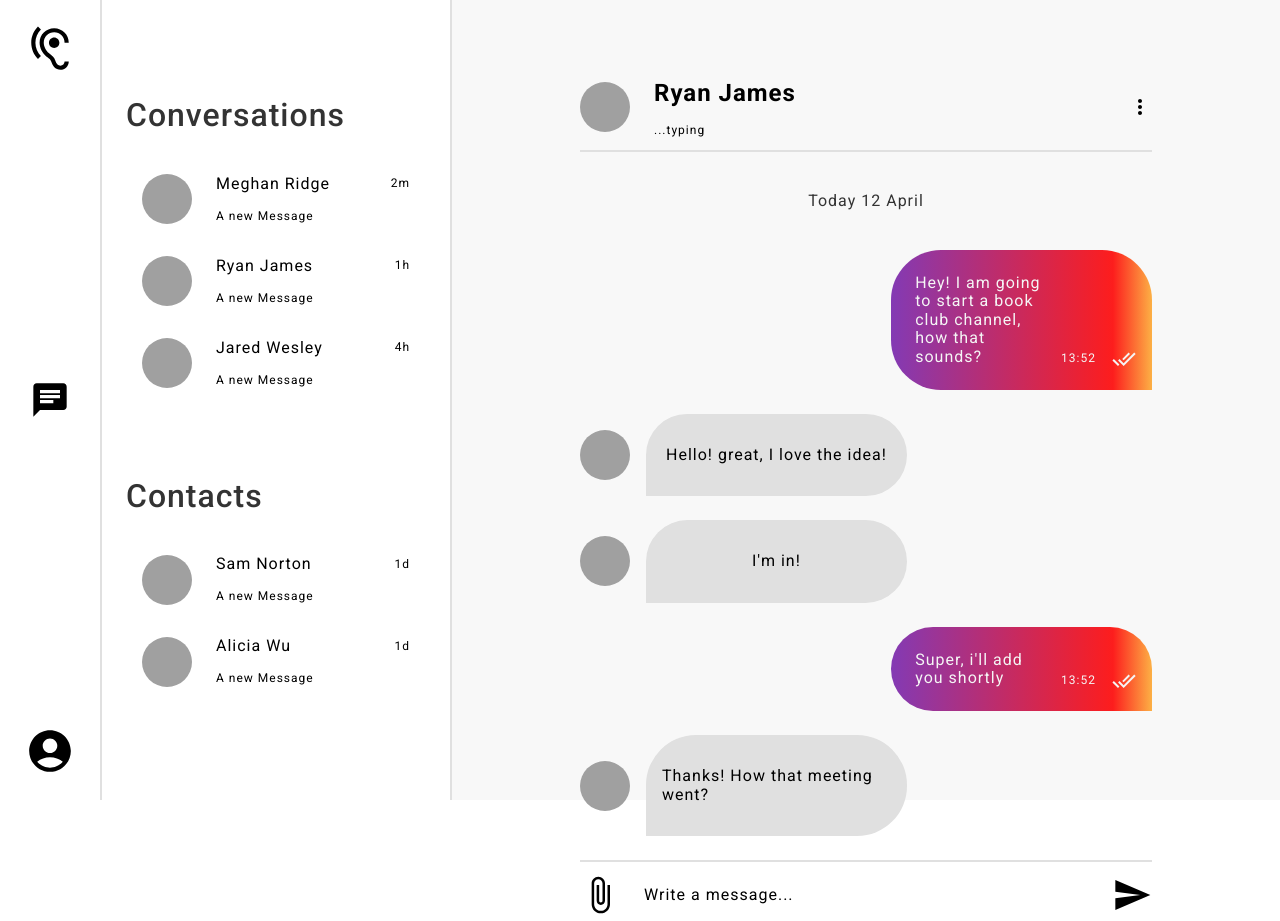
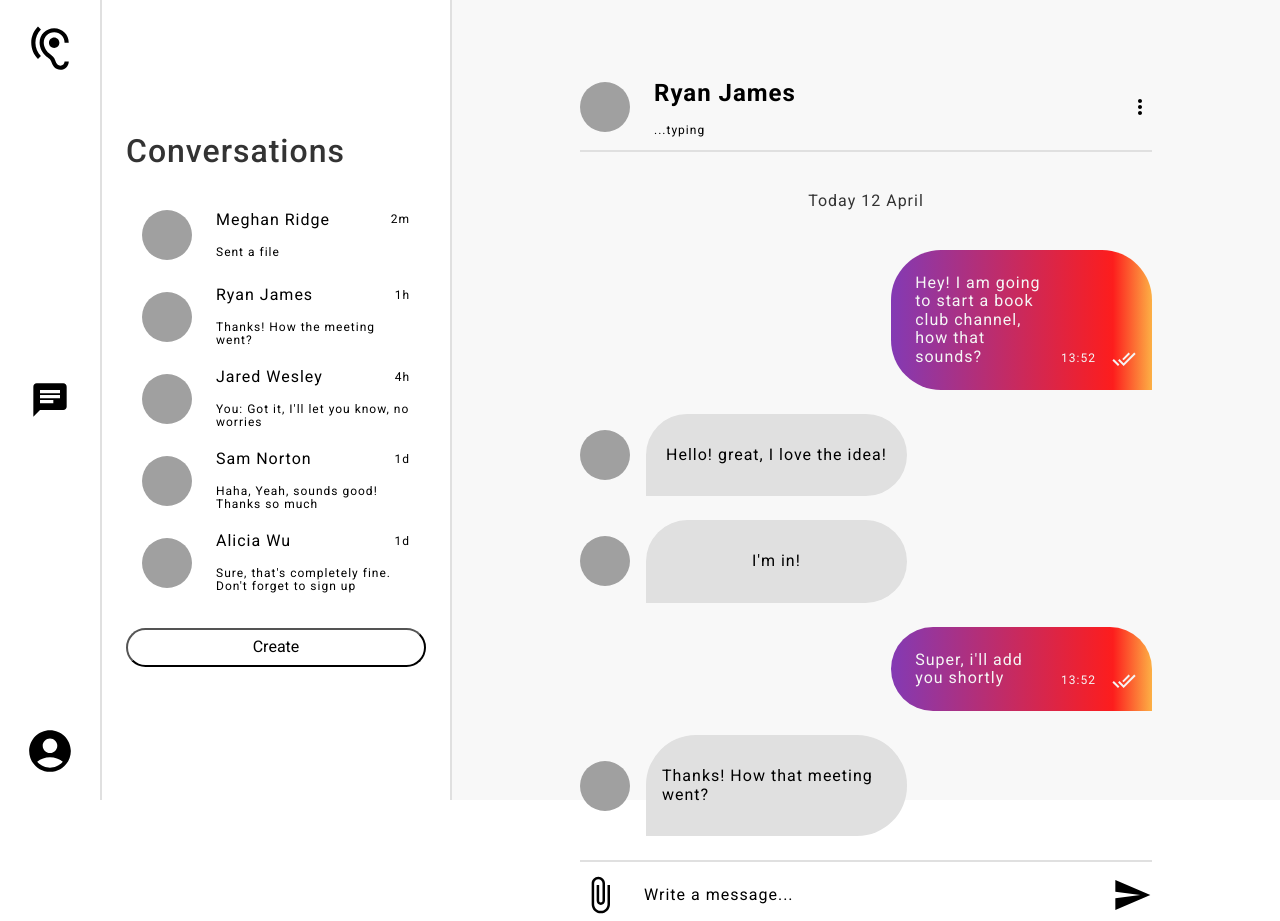
Before and after one commit to dave-forbes/messaging-app, a React (Vite) app in the folder frontend/: page / in a window 1280 px wide. Built offline with nearby package versions, Linux system fonts and the light colour scheme.

Commit message:
refactored
- with new component Conversation

```diff
--- /dev/null
+++ b/frontend/src/components/Conversation/Conversation.module.scss
@@ -0,0 +1,42 @@
+@use '../../styles/variables' as variables;
+
+.conversation {
+  list-style: none;
+  height: 50px;
+  display: flex;
+  align-items: center;
+  gap:variables.$spacing-lg;
+  padding: variables.$spacing-md;
+  transition: box-shadow 0.3s;
+}
+
+.conversation:hover,.conversation:focus {
+  cursor: pointer;
+  border-left: 2px solid rgb(246, 246, 246);
+  border-top: 2px solid rgb(246, 246, 246);
+  box-shadow: variables.$box-shadow;
+}
+
+.conversationContent {
+  display:flex;
+  flex-direction: column;
+  gap: variables.$spacing-md;
+  flex: 1;
+}
+.conversationContent p {
+  margin: 0;
+}
+
+.lastReceived {
+  font-size: variables.$small-font-size;
+}
+
+.conversationText {
+  font-size: variables.$small-font-size
+}
+
+.flex {
+  display: flex;
+  justify-content: space-between;
+  align-items: center;
+}
--- /dev/null
+++ b/frontend/src/components/Conversation/Conversation.tsx
@@ -0,0 +1,27 @@
+import Avatar from "../Avatar/Avatar";
+import styles from "./Conversation.module.scss";
+
+interface ConversationProps {
+  title: string;
+  lastReceived: string;
+  text: string;
+}
+
+export default function Conversation({
+  title,
+  lastReceived,
+  text,
+}: ConversationProps) {
+  return (
+    <li className={styles.conversation}>
+      <Avatar />
+      <div className={styles.conversationContent}>
+        <div className={styles.flex}>
+          <p>{title}</p>
+          <p className={styles.lastReceived}>{lastReceived}</p>
+        </div>
+        <p className={styles.conversationText}>{text}</p>
+      </div>
+    </li>
+  );
+}
--- a/frontend/src/components/ConversationList/ConversationList.module.scss
+++ b/frontend/src/components/ConversationList/ConversationList.module.scss
@@ -26,43 +26,14 @@
   gap: variables.$spacing-lg
 }
 
-.conversation {
-  list-style: none;
-  height: 50px;
-  display: flex;
-  align-items: center;
-  gap:variables.$spacing-lg;
-  padding: variables.$spacing-md;
-  transition: box-shadow 0.3s;
+.button {
+  background-color: white;
+  border-radius: 50px;
+  padding: variables.$spacing-sm
 }
 
-.conversation:hover,.conversation:focus {
+.button:hover, .button:focus {
+  background-color: black;
+  color: white;
   cursor: pointer;
-  border-left: 2px solid rgb(246, 246, 246);
-  border-top: 2px solid rgb(246, 246, 246);
-  box-shadow: variables.$box-shadow;
 }
-
-.conversationContent {
-  display:flex;
-  flex-direction: column;
-  gap: variables.$spacing-md;
-  flex: 1;
-}
-.conversationContent p {
-  margin: 0;
-}
-
-.lastReceived {
-  font-size: variables.$small-font-size;
-}
-
-.conversationText {
-  font-size: variables.$small-font-size
-}
-
-.flex {
-  display: flex;
-  justify-content: space-between;
-  align-items: center;
-}
--- a/frontend/src/components/ConversationList/ConversationList.tsx
+++ b/frontend/src/components/ConversationList/ConversationList.tsx
@@ -1,4 +1,4 @@
-import Avatar from "../Avatar/Avatar";
+import Conversation from "../Conversation/Conversation";
 import styles from "./ConversationList.module.scss";
 
 export default function ConversationList() {
@@ -7,62 +7,33 @@ export default function ConversationList() {
       <div className={styles.listWrapper}>
         <h1 className={styles.title}>Conversations</h1>
         <ul className={styles.conversationList}>
-          <li className={styles.conversation}>
-            <Avatar />
-            <div className={styles.conversationContent}>
-              <div className={styles.flex}>
-                <p>Meghan Ridge</p>
-                <p className={styles.lastReceived}>2m</p>
-              </div>
-              <p className={styles.conversationText}>A new Message</p>
-            </div>
-          </li>
-          <li className={styles.conversation}>
-            <Avatar />
-            <div className={styles.conversationContent}>
-              <div className={styles.flex}>
-                <p>Ryan James</p>
-                <p className={styles.lastReceived}>1h</p>
-              </div>
-              <p className={styles.conversationText}>A new Message</p>
-            </div>
-          </li>
-          <li className={styles.conversation}>
-            <Avatar />
-            <div className={styles.conversationContent}>
-              <div className={styles.flex}>
-                <p>Jared Wesley</p>
-                <p className={styles.lastReceived}>4h</p>
-              </div>
-              <p className={styles.conversationText}>A new Message</p>
-            </div>
-          </li>
+          <Conversation
+            title="Meghan Ridge"
+            lastReceived="2m"
+            text="Sent a file"
+          />
+          <Conversation
+            title="Ryan James"
+            lastReceived="1h"
+            text="Thanks! How the meeting went?"
+          />
+          <Conversation
+            title="Jared Wesley"
+            lastReceived="4h"
+            text="You: Got it, I'll let you know, no worries"
+          />
+          <Conversation
+            title="Sam Norton"
+            lastReceived="1d"
+            text="Haha, Yeah, sounds good! Thanks so much"
+          />
+          <Conversation
+            title="Alicia Wu"
+            lastReceived="1d"
+            text="Sure, that's completely fine. Don't forget to sign up"
+          />
         </ul>
-      </div>
-      <div className={styles.listWrapper}>
-        <h1 className={styles.title}>Contacts</h1>
-        <ul className={styles.conversationList}>
-          <li className={styles.conversation}>
-            <Avatar />
-            <div className={styles.conversationContent}>
-              <div className={styles.flex}>
-                <p>Sam Norton</p>
-                <p className={styles.lastReceived}>1d</p>
-              </div>
-              <p className={styles.conversationText}>A new Message</p>
-            </div>
-          </li>
-          <li className={styles.conversation}>
-            <Avatar />
-            <div className={styles.conversationContent}>
-              <div className={styles.flex}>
-                <p>Alicia Wu</p>
-                <p className={styles.lastReceived}>1d</p>
-              </div>
-              <p className={styles.conversationText}>A new Message</p>
-            </div>
-          </li>
-        </ul>
+        <button className={styles.button}>Create</button>
       </div>
     </div>
   );
```
